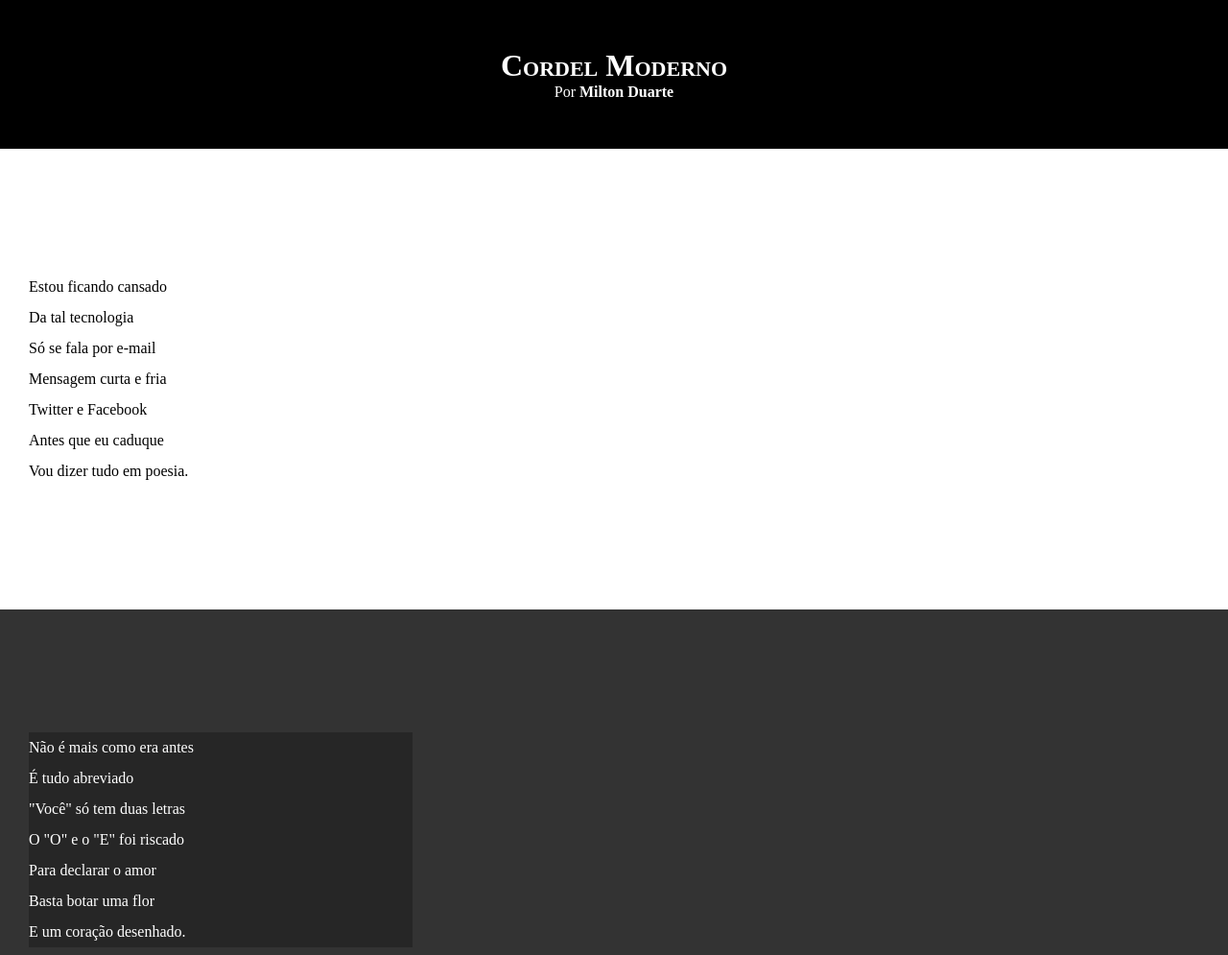
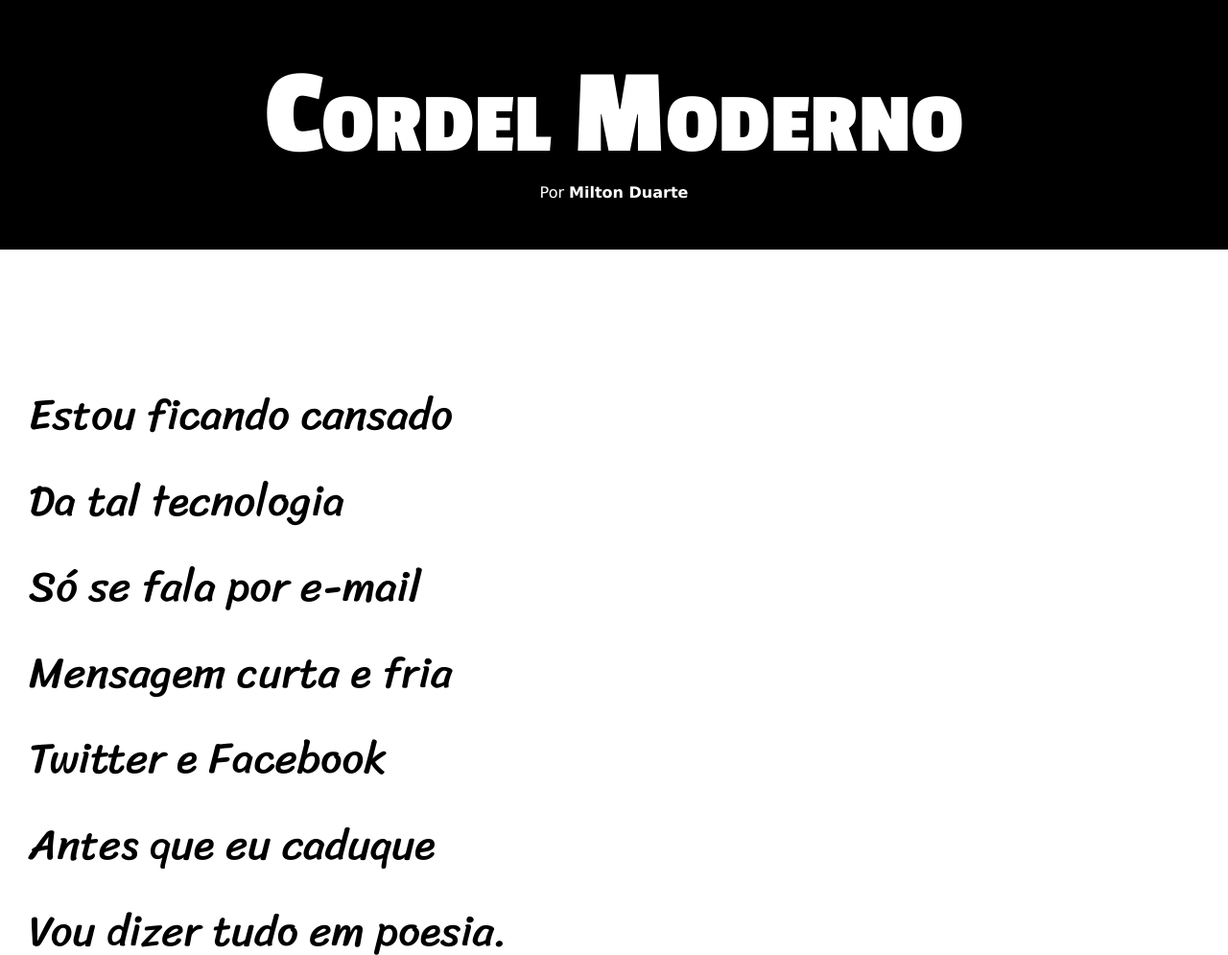
Before and after one commit to Yasmin2Pereira/Html-Css, a plain HTML site: page Desafios/desafio012/index.html in a window 1280 px wide. Shown: the top 995 px of the page at 96% size. Drawn offline with Linux system fonts and the light colour scheme.

Commit message:
Update estilo.css

```diff
--- a/Desafios/desafio012/estilo.css
+++ b/Desafios/desafio012/estilo.css
@@ -1,4 +1,16 @@
 @charset "UTF-8";
+
+@import url('https://fonts.googleapis.com/css2?family=Passion+One:wght@400;700;900&family=Sriracha&display=swap');
+
+@import url('https://fonts.googleapis.com/css2?family=Passion+One:wght@400;700;900&display=swap');
+
+:root {
+
+    --fonte1: verdana, Geneva, Tahoma, sans-serif;
+    --fonte2: 'Passion One', cursive;
+    --fonte3: 'Sriracha', cursive;
+
+}
 
 * {
     margin: 0px;
@@ -7,6 +19,7 @@
 
 html, body {
     min-height: 100%;
+    font-family: var(--fonte1);
     background-color: darkgray;
 
 }
@@ -17,12 +30,14 @@ header {
     text-align: center;
 }
 
-header > h1 {
+header h1 {
     padding-top: 50px;
     font-variant: small-caps;
+    font-family: var(--fonte2);
+    font-size: 10vw;
 }
 
-header > p {
+header p {
     padding-bottom: 50px;
 }
 
@@ -41,6 +56,8 @@ section {
     padding-bottom: 10%;
     line-height: 2em;
     padding-left: 30px;
+    font-family: var(--fonte3);
+    font-size: 3.5vw;
 }
 
 .normal {
@@ -53,8 +70,9 @@ section {
     color: white;
 }
 
-.imagem > p {
-    width: 400px;
+.imagem p {
+    display: inline-block;
+    padding: 5px;
     background-color: rgba(0, 0, 0, 0.252);
 }
 
```
